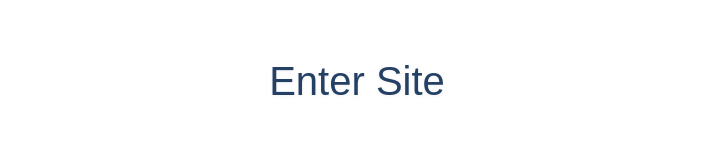
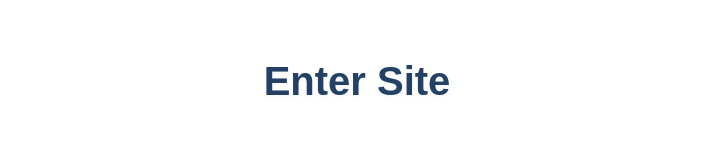
Before and after one commit to alexanderela/personal-website, an Angular app: page / in a window 1280 px wide. Shown: the part 455-612 px from the top of the page, without its empty margins (283-997 px from the left). Built offline with nearby package versions, Linux system fonts and the light colour scheme.

Commit message:
Add hover effect to enter site text

```diff
--- a/src/app/app.component.css
+++ b/src/app/app.component.css
@@ -11,6 +11,7 @@ a {
   grid-area: header;
 	background: #FFF;
 	padding: 2rem 1rem 3rem;
+	transition: all 0.75s ease-out;
 }
 
 .site-header-name-image-container {
@@ -93,7 +94,7 @@ nav.site-header-nav a:after {
 	border-radius: 3px;
 	bottom: 0;
 	color: transparent;
-	content: '.';
+	content: '';
 	display: block;
 	height: 1px;
 	left: 0;
@@ -129,6 +130,20 @@ nav.site-header-nav a:hover:after {
 	display: flex;
 	justify-content: center;
 	grid-area: sidebar;
+	transition: all 0.75s ease-out;
+}
+
+.fadein {
+  -webkit-animation: fadein 2s; /* Safari, Chrome and Opera > 12.1 */
+	   -moz-animation: fadein 2s; /* Firefox < 16 */
+	    -ms-animation: fadein 2s; /* Internet Explorer */
+	     -o-animation: fadein 2s; /* Opera < 12.1 */
+	     		animation: fadein 2s;
+}
+
+@keyframes fadein {
+    from { opacity: 0; }
+    to   { opacity: 1; }
 }
 
 nav.sidebar-nav div a {
@@ -140,7 +155,7 @@ nav.sidebar-nav div a:after {
 	border-radius: 3px;
 	bottom: 0;
 	color: transparent;
-	content: '.';
+	content: '';
 	height: 1px;
 	left: 0;
 	margin: 0;
--- a/src/app/app.component.html
+++ b/src/app/app.component.html
@@ -1,6 +1,6 @@
 <section class='App'>
 <router-outlet *ngIf="_router.url === '/'" name='landing'></router-outlet>
-<header class='site-header' *ngIf="_router.url !== '/'">
+<header class='site-header fadein' *ngIf="_router.url !== '/'">
   <div class='site-header-name-image-container'>
     <img class='site-header-image'>
     <div class='nav-link-name-title-container'>
@@ -32,7 +32,7 @@
 </header>
 
 <section class='page-bottom-half' *ngIf="_router.url !== '/'">
-  <nav class='sidebar-nav'>
+  <nav class='sidebar-nav fadein'>
     <div class='sidebar-nav-button-container'>
       <a class='sidebar-nav-button'
          routerLink='/about'
--- a/src/app/landing/landing.component.css
+++ b/src/app/landing/landing.component.css
@@ -1,3 +1,16 @@
+.fadein {
+  -webkit-animation: fadein 2s; /* Safari, Chrome and Opera > 12.1 */
+   -moz-animation: fadein 2s; /* Firefox < 16 */
+    -ms-animation: fadein 2s; /* Internet Explorer */
+     -o-animation: fadein 2s; /* Opera < 12.1 */
+     		animation: fadein 2s;
+}
+
+@keyframes fadein {
+  from { opacity: 0; }
+  to   { opacity: 1; }
+}
+
 .Landing {
 	align-items: center;
 	box-shadow: inset 0 0 100px rgba(218, 218, 218, 0.5);
@@ -5,6 +18,7 @@
 	flex-direction: column;
 	height: 100vh;
 	justify-content: center;
+	transition: all 0.75s ease;
 	width: 100vw;
 }
 
@@ -13,18 +27,6 @@
   text-align: center;
   width: 70%;
   text-shadow: 0 1px 3px rgba(223, 223, 223, 0.5);
-}
-
-.landing-intro {
-	color: #434141;
-  font-size: 1.5rem;
-  margin: 0 0 1rem;
-}
-
-.landing-click-below {
-	color: #515050;
-  font-size: 1.25rem;
-  font-weight: 300;
 }
 
 .landing-nav {
@@ -40,6 +42,84 @@
 	text-decoration: none;
 }
 
+nav a,
+nav a:after,
+nav a:before,
+div a {
+  transition: all .25s ease-out;
+}
+
+div a:after,
+div a:before {
+  transition: all .75s ease-out;
+}
+
+.landing-enter-container {
+	text-align: center;
+	width: 50%;
+}
+
+div.landing-enter-container a {
+	position: relative;
+	transition: all 0.25s;
+}
+
+div.landing-enter-container a:hover {
+	color: #FFF;
+	text-shadow: none;
+	z-index: 1;
+}
+
+div.landing-enter-container a:after {
+	border-radius: 3px;
+	bottom: 0;
+	color: transparent;
+	content: '';
+	height: 1px;
+	left: 0;
+	margin: 0;
+	opacity: 0;
+	position: absolute;
+	right: 0;
+	text-align: left;
+	width: 0%;
+}
+
+div.landing-enter-container a:hover:after {
+	animation: fill .85s forwards;
+	-webkit-animation: fill .85s forwards;
+  -moz-animation: fill .85s forwards;
+	opacity: 1;
+	z-index: -10;
+}
+
+@-webkit-keyframes fill {
+  0% {
+    width: 0%;
+    height: 1px;
+  }
+  50% {
+    width: 100%;
+    height: 1px;
+  }
+  100% {
+    width: 100%;
+    height: 100%;
+    background: #0D2C54;
+  }
+}
+
+.landing-intro {
+	color: #434141;
+  font-size: 1.5rem;
+  margin: 0 0 1rem;
+}
+
+.landing-click-below {
+	color: #515050;
+  font-size: 1.25rem;
+  font-weight: 300;
+}
 
 .resume {
 	color: #F6511D;
@@ -95,10 +175,13 @@
 .landing-enter {
 	color: #0D2C54;
 	font-size: 2.5rem;
-	opacity: .9;
+	font-weight: 700;
+	opacity: 0.9;
+	padding: 0.25rem 2rem;
 	text-align: center;
 	text-decoration: none;
-	text-shadow: 0 1px 3px rgba(225, 225, 225, 0.5)
+	text-shadow: 0 1px 3px rgba(225, 225, 225, 0.5);
+	width: 15rem;
 }
 
 @media screen and (max-width: 615px) {
--- a/src/app/landing/landing.component.html
+++ b/src/app/landing/landing.component.html
@@ -1,4 +1,4 @@
-<section class='Landing'>
+<section class='Landing fadein'>
   <h2 class='landing-intro landing-text'>I'm Alex, a front-end engineer in Denver.</h2>
 	<h3 class='landing-click-below landing-text'>Click below to see some of my projects:</h3>
   <nav class='landing-nav'>
@@ -22,8 +22,7 @@
       <i class="far fa-envelope landing-icon"></i>
     </a>
   </nav>
-  <h1>
-  	<a class='landing-enter' routerLink='/about'>Enter Site
-  	</a>
-  </h1>
+  <div class='landing-enter-container'>
+  	<a class='landing-enter' routerLink='/about'>Enter Site</a>
+  </div>
 </section>
```
